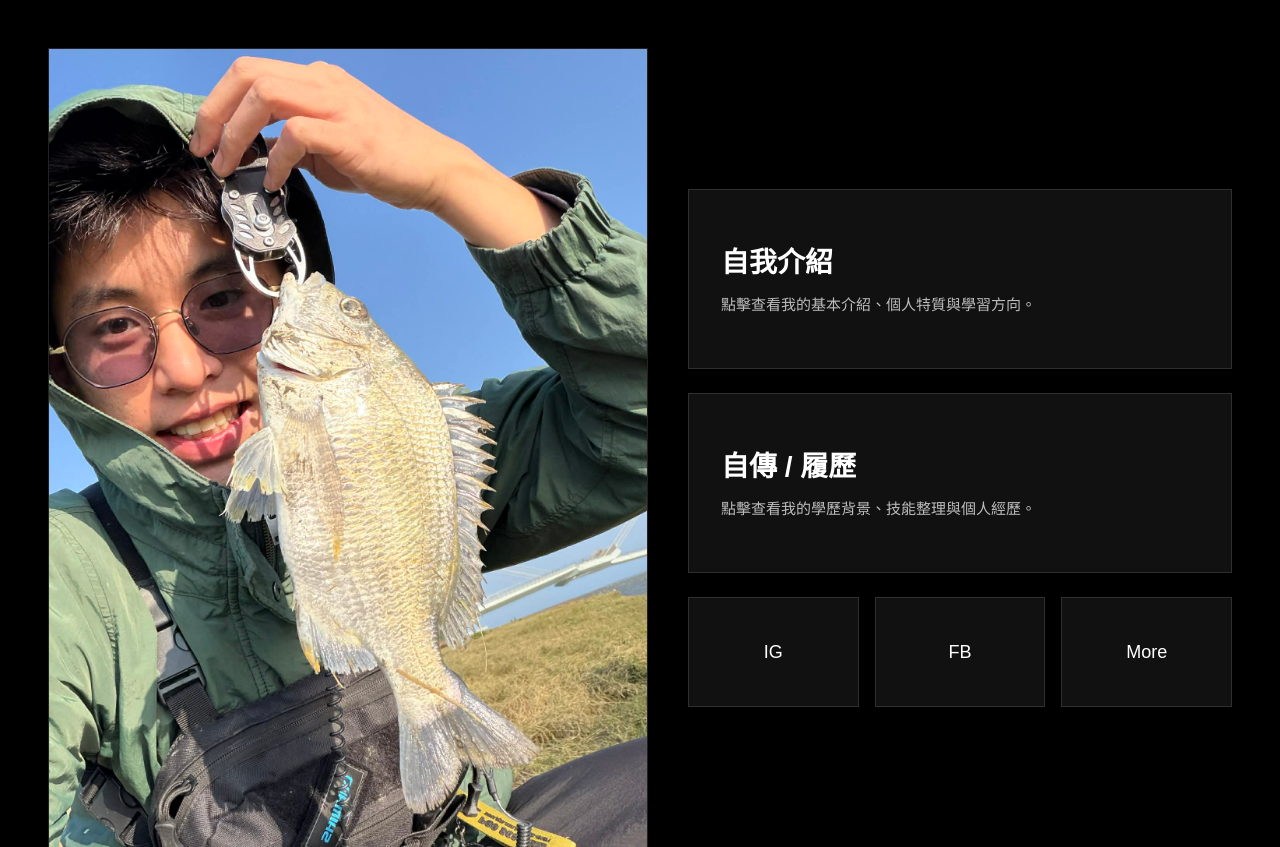
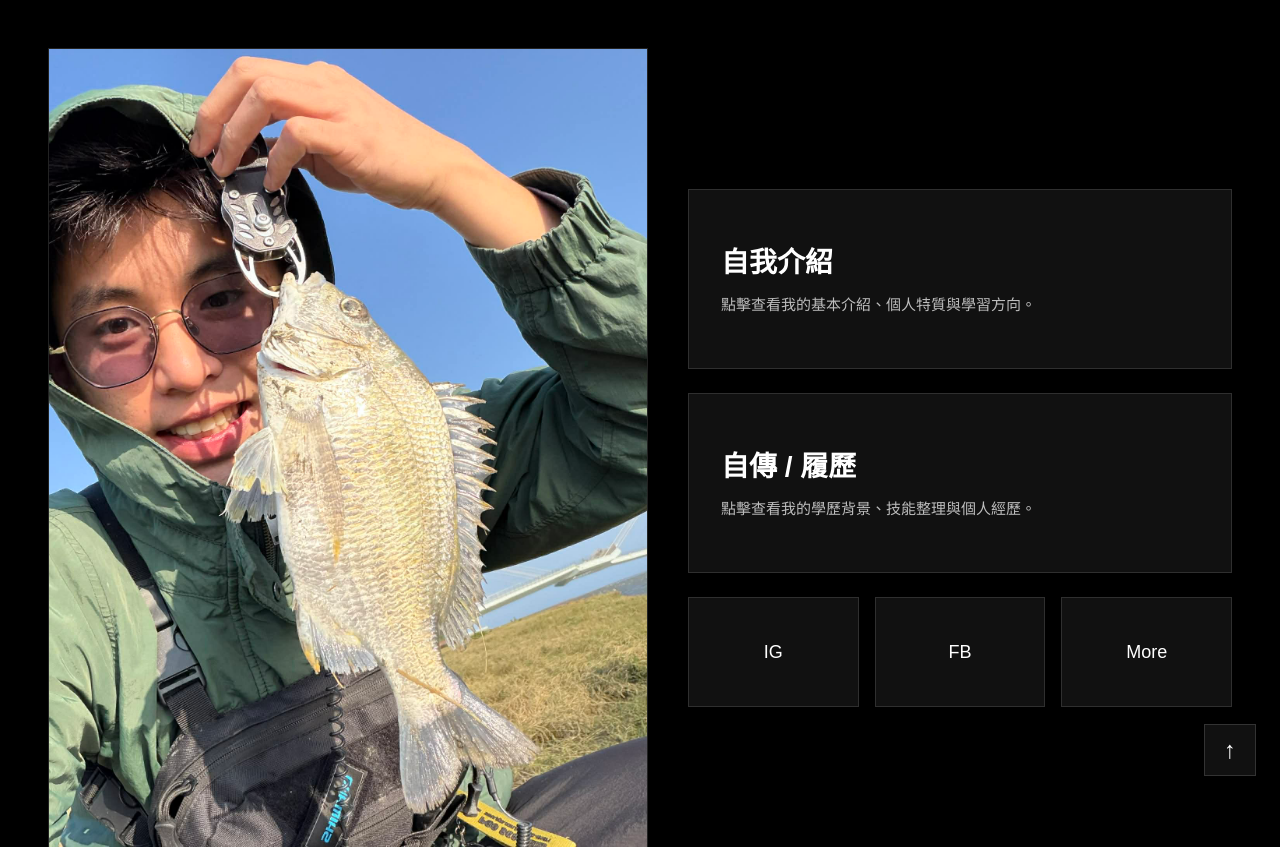
Before and after one commit to randyRIPs/myweb, a plain HTML site: page index.html in a window 1280 px wide. Shown: the top 847 px of the page. Drawn offline with Linux system fonts and the light colour scheme.

Commit message:
Add files via upload

```diff
--- a/index.html
+++ b/index.html
@@ -3,7 +3,8 @@
 <head>
     <meta charset="UTF-8">
     <meta name="viewport" content="width=device-width, initial-scale=1.0">
-    <title>My Portfolio</title>
+    <title>羅翊綸的網站</title>
+    <a href="#" class="back-to-top">↑</a>
     <style>
         * {
             margin: 0;
@@ -180,6 +181,30 @@
                 font-size: 16px;
             }
         }
+            .back-to-top {
+                 position: fixed;
+                right: 24px;
+                bottom: 24px;
+                width: 52px;
+                height: 52px;
+                background-color: #111;
+                color: #fff;
+                border: 1px solid #333;
+                display: flex;
+                align-items: center;
+                justify-content: center;
+                text-decoration: none;
+                font-size: 24px;
+                transition: 0.3s;
+                z-index: 999;
+        }
+
+            .back-to-top:hover {
+                background-color: #fff;
+                color: #000;
+                border-color: #666;
+                transform: translateY(-4px);
+        }
     </style>
 </head>
 <body>
@@ -208,7 +233,7 @@
             </a>
 
             <div class="social">
-                <a href="https://instagram.com" target="_blank">
+                <a href="https://www.instagram.com/fishing_lun?igsh=MXBuZ25jbzZxaWVkZg%3D%3D&utm_source=qr" target="_blank">
                     <div class="small-card">IG</div>
                 </a>
                 <a href="https://facebook.com" target="_blank">
```
